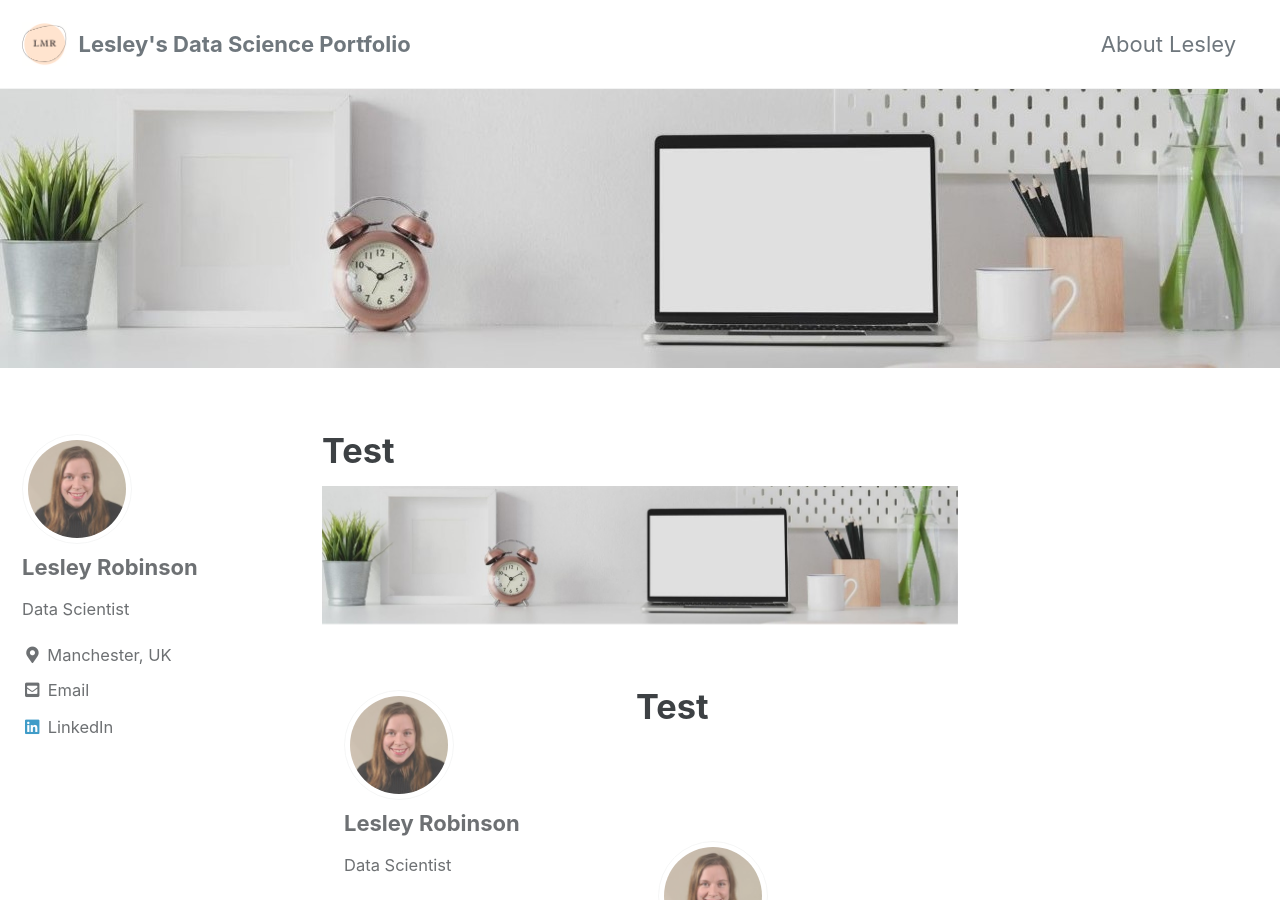
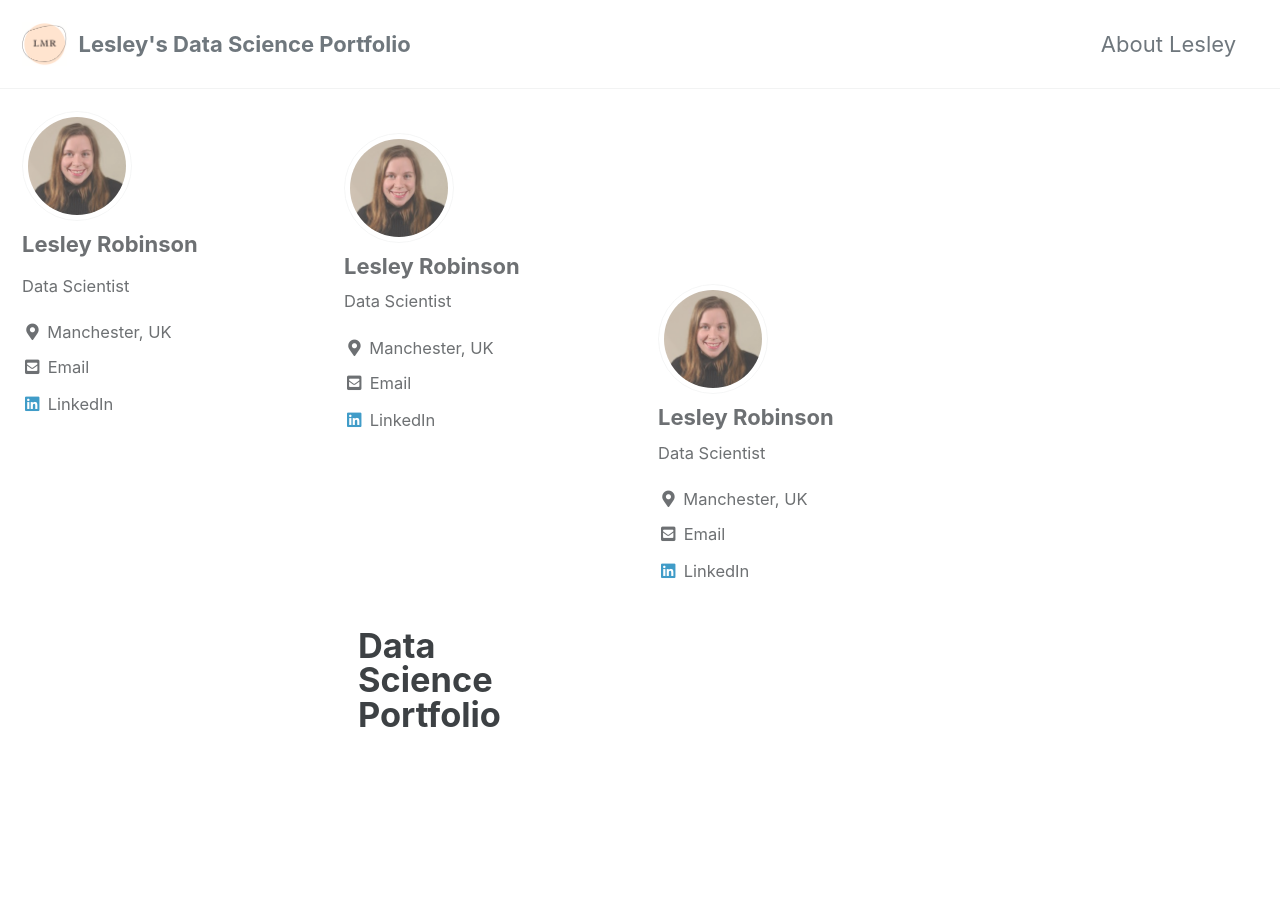
Before and after one commit to lesleymarie/lesleymarie.github.io, a Jekyll site: the page built from _pages/test.md, in a window 1280 px wide and 900 px high. Built offline with Jekyll 4.4.1, drawn with Linux system fonts in a browser that asks for light colours; cached includes are drawn as plain includes; our own code applies the rules of GitHub Pages for plain Markdown files.

Commit message:
test page

```diff
--- a/_pages/test.md
+++ b/_pages/test.md
@@ -1,12 +1,3 @@
----
-layout: archive
-permalink: /test/
-title: "Test"
-author_profile: true
-header:
-  image: "/images/workspace.jpg"
----
-
 {% if page.header.overlay_color or page.header.overlay_image or page.header.image %}
   {% include page__hero.html %}
 {% elsif page.header.video.id and page.header.video.provider %}
```
